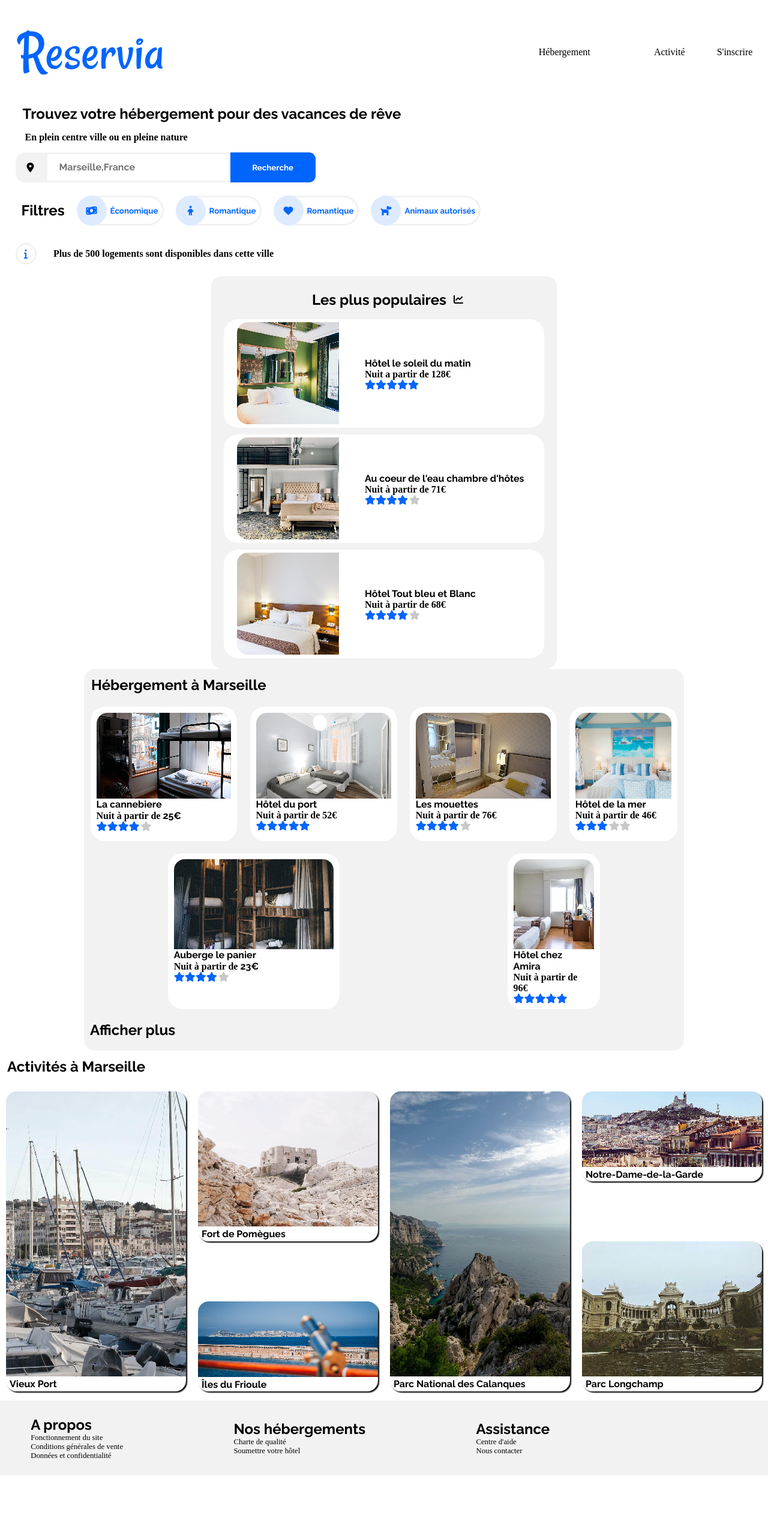
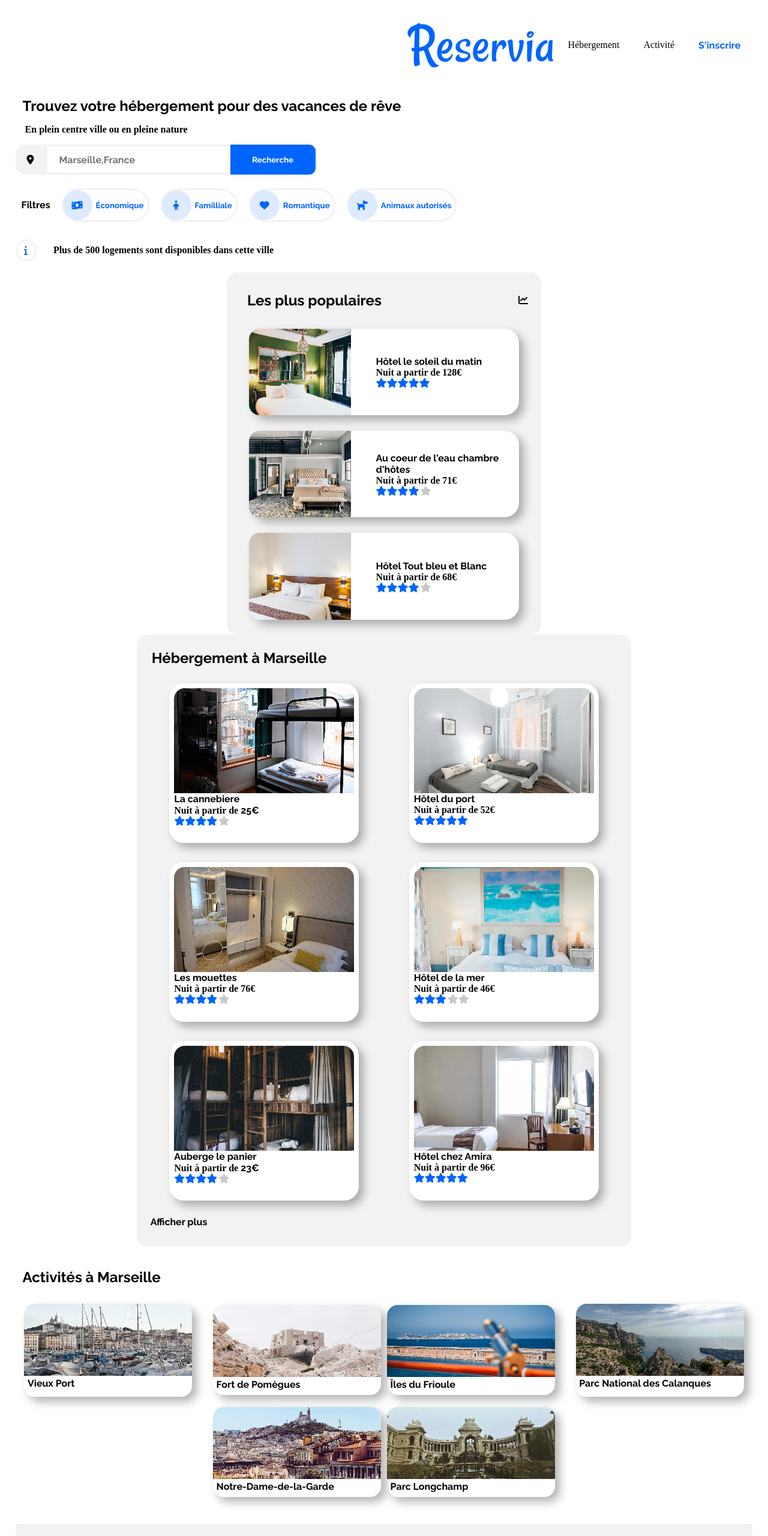
Before and after one commit to JeremyTar/JeremyTardini_2_22062021, a plain HTML site: page index.html in a window 1280 px wide. Shown: the top 2560 px of the page at 60% size. Before the commit the page ends 2459 px from the top, so only its background shows below. Drawn offline with Linux system fonts and the light colour scheme; a web font is replaced by a local one.

Commit message:
Mise en place activite

```diff
--- a/index.html
+++ b/index.html
@@ -2,7 +2,6 @@
 <html>
     <head>
         <meta charset="utf-8" />
-        <meta name="viewport" content="width=device-width, initial-scale=1">
         <link rel="stylesheet" href="style.css" />
         <script src="https://kit.fontawesome.com/348d9b1434.js" crossorigin="anonymous"></script>
         <title>Reservia</title>
@@ -10,16 +9,12 @@
     <body>
         <header>
             <nav>
-                <img class="logo" src="Projet 2 - Reservia/images/logo/Reservia.svg" alt="Logo Réservia">
-                <div class="barrenav">
-                    <div class="menunav">
-                        <a href="#hebergement">Hébergement</a>
-                        <a href="#activite">Activité</a>
-                    </div>
-                    <div class="menuinscription">
-                        <a href="#">S'inscrire</a>
-                    </div>
+                <img id="logo" src="Projet 2 - Reservia/images/logo/Reservia.svg" alt="Logo Réservia">
+                <div class="menunav">
+                    <a href="#hebergement">Hébergement</a>
+                    <a href="#activite">Activité</a>
                 </div>
+                <a id="inscription" href="#">S'inscrire</a>
             </nav>
 
 
@@ -46,7 +41,7 @@
                         </li>
                         <li>
                             <i id="iconfam" class="fas fa-child"></i>
-                            <input type="button" class="child" value="Romantique"/>
+                            <input type="button" class="child" value="Familliale"/>
                         </li>
                         <li>
                             <i id="iconheart" class="fas fa-heart"></i>
--- a/style.css
+++ b/style.css
@@ -35,7 +35,7 @@
 body
 {
     font-family: 'Policereservia';
-    margin: 0;
+    margin: 0 2% 0 2%;
 }
 h1
 {
@@ -45,6 +45,7 @@ h1
 h2
 {
     font-family: 'Policereserviabold';
+    font-size: 100%;
 }
 h3
 {
@@ -71,14 +72,7 @@ ul
 }
 
 
-/* ICONES STARS & LOGO */
-
-
-.logo
-{
-    width: 250px;
-    height: 150px;
-}
+/* ICONES STARS */
 
 .greystars
 {
@@ -100,83 +94,89 @@ ul
 }
 
 
+/* HEADER  */
 
-
- /* ASPECT GENERAL */
-
-
-/* MEDIA QUERY */
-
-
-
-
-
-
-/* Header */
-
-header
-{
-    margin: 0 2% 0 2%;
-}
 
 
 /* Nav header */
 
+
+#inscription
+{
+    font-family: "Policereserviabold";
+    color: #0065FC;
+}
+
+@media screen and (min-width: 631px)
+{
     nav
     {
         font-family: 'Policereservia';
         display: flex;
+        justify-content: flex-end;
         align-items: center;
-    justify-content: space-between;
-    width: 100%;
-    min-height: 50px;
-    margin: 1% 0 1% 0;
+        margin: 0 0 1% 0;
     }
 
-.barrenav
+    #logo:nth-child(1)
+    {
+        justify-content: flex-start;
+    }
+
+    nav a
+    {
+        padding: 20px;
+    }
+
+    nav a:hover
+    {
+    border-top: solid 3px #0065FC ;
+    transition: 0.3s;
+
+}
+    .menunav
     {
     display: flex;
+    justify-content: flex-end;
     }
 
-.menuinscription
+    #logo
     {
-    display: flex;
-    align-items: center;
+        width: 250px;
+        height: 150px;
     }
 
-    /* MEDIAQUERY BARRE DE NAV */
+}
 
-    @media screen and (max-width:500px)
+@media screen and (max-width: 630px)
 {
-        .logo
+    nav
+    {
+        font-family: 'Policereservia';
+        display: flex;
+        flex-direction: column;
+        margin: 0 0 1% 0;
+    }
+    #logo
+    {
+        width: 200px;
+        height: 100px;
+    }
+
+    #inscription
+    {
+        float: right;
+    }
+}
+
+@media screen and (max-width: 425px)
+{
+    #logo
     {
         width: 150px;
         height: 75px;
     }
-
-        .menunav
-        {
-            display: flex;
-            align-items: center;
-            flex-wrap: wrap-reverse;
 }
-    }
-
-    @media screen and (min-width: 501px)
-    {
-
-
-        .menunav
-        {
-            width: 20%;
-            display: flex;
-            align-items: center;
-            justify-content: space-around;
-            min-width: 350px;
-            min-height: 75px;
-        }
-    }
-
 
         /* SECTION HEADER */
 
@@ -238,6 +238,7 @@ nav
         border: none;
         width: 30%;
         }
+
     }
 
     @media screen and (max-width:425px)
@@ -301,10 +302,19 @@ nav
     border-bottom: solid;
     justify-content: space-between;
     align-items: center;
+    box-sizing: content-box;
     border-color: rgb(242, 242, 242);
     border-radius: 2em 2em 2em 2em;
     margin: 10px 10px 10px 10px;
     height: 50px;
+}
+
+.barrefiltre ul li:hover
+{
+    flex-direction: row-reverse;
+    border-right: none;
+    border-left: solid rgb(242, 242, 242);
+    box-shadow: 0px 10px 13px -7px #0065FC, 8px 8px 14px 1px #DEEBFF;
 }
 
 .barrefiltre ul li i
@@ -318,15 +328,15 @@ nav
     background-color: #DEEBFF;
     border-radius: 2em 2em 2em 2em;
     margin: 0;
-    padding: 1%;
+    padding: 2%;
 }
 
 .barrefiltre ul li input
 {
     font-family: 'Policereserviabold';
     border-radius: 2em 2em 2em 2em;
+    color: #0065FC;
     background-color: white;
-    color: #0065FC;
     border: none;
     display: flex;
     justify-content: space-around;
@@ -392,12 +402,16 @@ nav
 
 /* ARTICLE HEBERGEMENT*/
 
+    /* MEDIA BACKGROUND/ALIGNEMENT/SHADOWS HERBERGEMENT */
+
     @media screen and (max-width:425px)
     {
         #hebergement
         {
         background-color: none;
+        margin: 5px 0 5px 0;
         }
+
     }
 
     @media screen and (min-width: 426px)
@@ -408,6 +422,10 @@ nav
         }
     }
 
+
+
+
+
 #hebergement
 {
     display: flex;
@@ -415,10 +433,17 @@ nav
     box-sizing: content-box;
     justify-content: space-around;
     border-radius: 18px 18px 18px 18px;
-    max-width: 1000px;
+    width: 65%;
+    padding: 1%;
+}
+
+@media screen and (max-width:425px)
+{
+    #hebergement
+    {
       width: 100%;
     }
-
+}
 
 #hebergement h2
 {
@@ -439,7 +464,14 @@ nav
     flex-direction: column;
     box-sizing: content-box;
     padding: 1%;
-    margin: 1%;
+    width: 30%;
+    min-width: 300px;
+    height: 30%;
+    max-height: 250px;
+
+    margin: 2% 0 2% 0;
+    box-shadow: 8px 8px 15px 0px rgba(0,0,0,0.3);
+
 }
 
 
@@ -452,8 +484,6 @@ nav
     border-radius: 18px 18px 0 0;
     width: 100%;
     height: 70%;
-    max-width: 270px;
-    max-height: 150px;
 }
 
 .content
@@ -481,7 +511,7 @@ aside
     background-color: rgb(242, 242, 242);
     border-radius: 18px 18px 18px 18px;
     width: 100%;
-    max-width: 550px;
+    max-width: 500px;
     display: flex;
     flex-direction: column;
     justify-content: space-around;
@@ -498,6 +528,8 @@ aside
     display: flex;
     justify-content: space-between;
     align-items: center;
+    width: 100%;
+    padding: 0 2% 0 2%;
 }
 
 .photopopulaire
@@ -510,22 +542,23 @@ aside
     border-radius: 18px 0 0 18px;
     width: 45%;
     max-width: 170px;
-    height: 170px;
+    height: 100%;
 
 }
 .vignettepopulaire
 {
-    height: 30%;
-    width: 95%;
+    height: 25%;
+    width: 90%;
     display: flex;
     flex-direction: row;
     align-items: center;
     box-sizing: content-box;
-    justify-content:space-around ;
+    justify-content:space-between ;
     background-color: white;
     border-radius: 1.5em 1.5em 1.5em 1.5em;
-    padding: 1%;
     margin: 1%;
+    -webkit-box-shadow: 8px 8px 15px 0px rgba(0,0,0,0.3);
+    box-shadow: 8px 8px 15px 0px rgba(0,0,0,0.3);
 
 }
 
@@ -547,14 +580,12 @@ aside
 
 /* ARTICLE ACTIVITE */
 
-
-
-
 #activite
 {
     display: flex;
     flex-direction: column;
     width: 100%;
+    margin: 2% 0 2% 0;
 }
 
 .orgaactivite
@@ -576,7 +607,7 @@ aside
 
     /* MEDIA QUERY ADAPTATION VIGNETTE ACTIVITE SCREEN */
 
-@media screen and (min-width: 1256px)
+    @media screen and (min-width: 1310px)
     {
             .vignetteactivitesolo
         {
@@ -587,7 +618,8 @@ aside
             width: 20%;
             min-width: 300px;
             border-radius: 18px;
-        box-shadow: 2px 2px 2px;
+            -webkit-box-shadow: 8px 8px 15px 0px rgba(0,0,0,0.3);
+            box-shadow: 8px 8px 15px 0px rgba(0,0,0,0.3);
             margin: 5px;
         }
 
@@ -612,7 +644,8 @@ aside
             height: 250px;
             width: 100%;
             border-radius: 18px;
-        box-shadow: 2px 2px 2px;
+            -webkit-box-shadow: 8px 8px 15px 0px rgba(0,0,0,0.3);
+            box-shadow: 8px 8px 15px 0px rgba(0,0,0,0.3);
         }
 
         .vignettepetite
@@ -622,7 +655,8 @@ aside
             height: 150px;
             width: 100%;
             border-radius: 18px;
-        box-shadow: 2px 2px 2px;
+            -webkit-box-shadow: 8px 8px 15px 0px rgba(0,0,0,0.3);
+            box-shadow: 8px 8px 15px 0px rgba(0,0,0,0.3);
             padding-bottom: 10px;
         }
 
@@ -645,18 +679,19 @@ aside
 
     }
 
-@media screen and (max-width: 1255px)
+    @media screen and (max-width: 1309px)
     {
         .vignetteactivitesolo
         {
             display: flex;
             flex-direction: column;
             justify-content: space-around;
-        height: 150px;
-        width: 20%;
-        min-width: 300px;
+            box-sizing: content-box;
+            max-width: 350px;
+            min-width: 280px;
             border-radius: 18px;
-        box-shadow: 2px 2px 2px;
+            -webkit-box-shadow: 8px 8px 15px 0px rgba(0,0,0,0.3);
+            box-shadow: 8px 8px 15px 0px rgba(0,0,0,0.3);
             margin: 5px;
             padding-bottom: 10px;
         }
@@ -675,9 +710,11 @@ aside
             display: flex;
             flex-direction: column;
             height: 150px;
-        width: 300px;
+            max-width: 350px;
+            min-width: 280px;
             border-radius: 18px;
-        box-shadow: 2px 2px 2px;
+            -webkit-box-shadow: 8px 8px 15px 0px rgba(0,0,0,0.3);
+            box-shadow: 8px 8px 15px 0px rgba(0,0,0,0.3);
             margin: 5px;
             padding-bottom: 15px;
 
@@ -689,6 +726,7 @@ aside
             image-rendering: pixelated;
             width: 100%;
             height: 90%;
+            max-height: 120px;
             border-radius: 18px 18px 0 0;
         }
 
```
Lines whose indentation alone changed are shown as unchanged.
